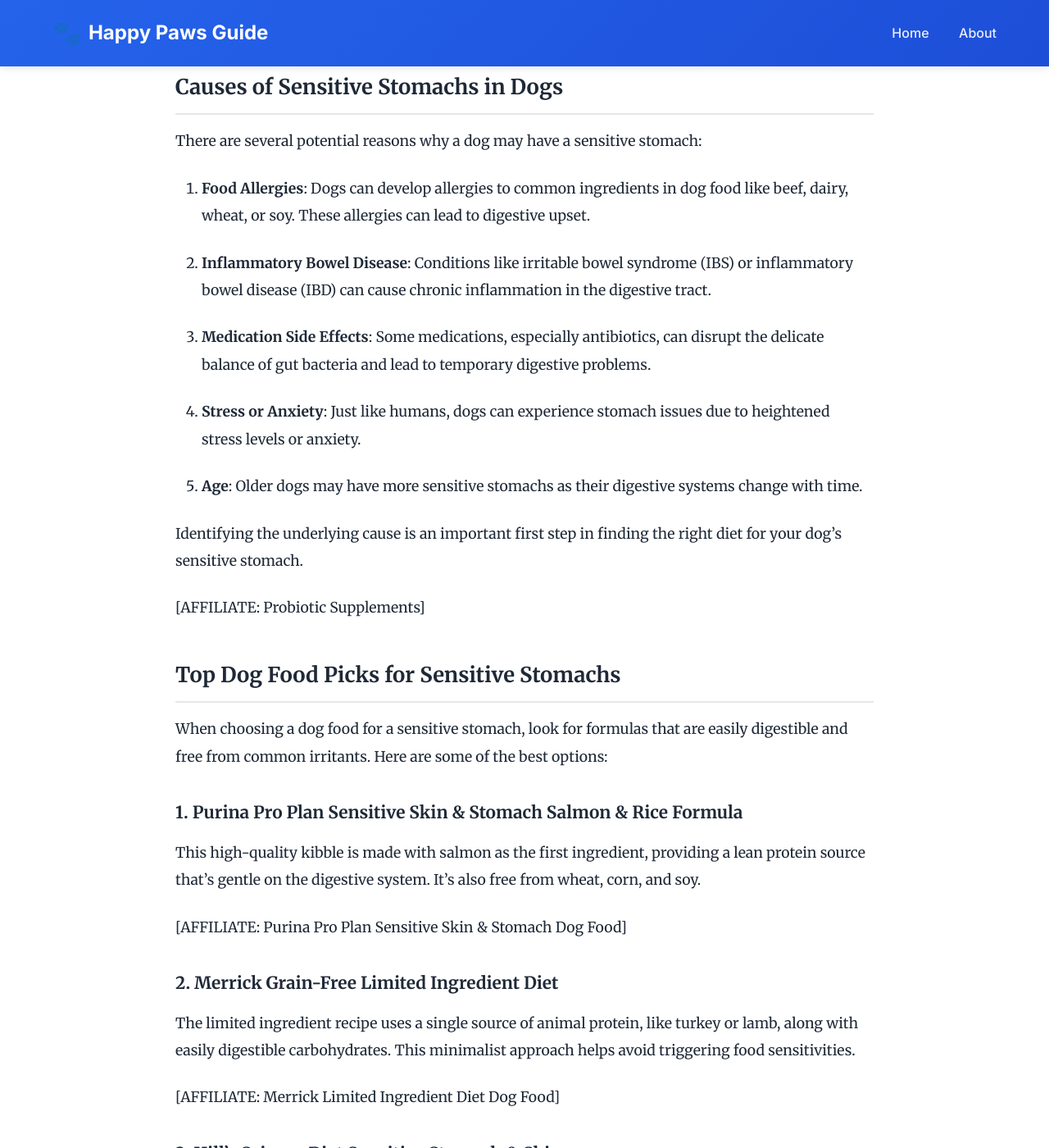
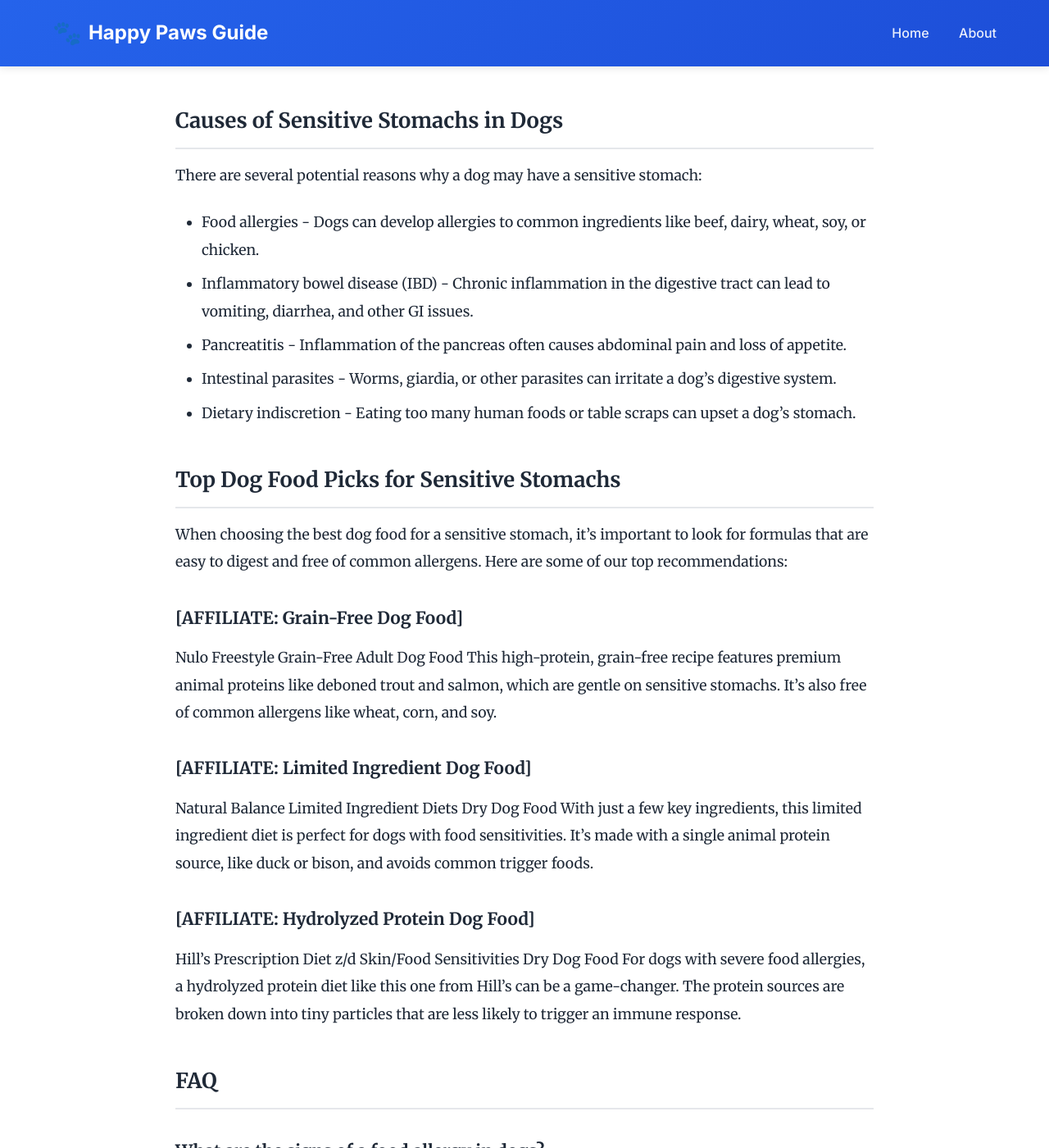
Before and after one commit to moltbotville/happy-paws-guide, a Jekyll site: the page built from _posts/2026-02-01-best-dog-food-for-dogs-with-sensitive-stomachs.md, in a window 1280 px wide and 1400 px high, scrolled down 607 px. Shown: the whole window at 82% size. Built offline with Jekyll 4.4.1, drawn with Linux system fonts in a browser that asks for light colours; some of the changed text lies outside the part shown.

Commit message:
Add article

```diff
--- a/_posts/2026-02-01-best-dog-food-for-dogs-with-sensitive-stomachs.md
+++ b/_posts/2026-02-01-best-dog-food-for-dogs-with-sensitive-stomachs.md
@@ -1,84 +1,46 @@
 ---
 layout: post
 title: "Best Dog Food for Dogs with Sensitive Stomachs"
-description: "Finding the right dog food for your canine companion with a sensitive stomach can be a challenge. Learn about the top options to soothe digestion."
+description: "Discover the top dog food options for canines with sensitive digestion, including grain-free and limited ingredient formulas to soothe tummy troubles."
 date: 2026-02-01
 categories: [pet-care]
 ---
 
+# Best Dog Food for Dogs with Sensitive Stomachs
+
 ## Introduction
-
-Dogs with sensitive stomachs can be a real challenge for pet owners. Digestive issues like vomiting, diarrhea, and gas can make mealtime stressful for both you and your pup. Luckily, there are many high-quality dog food options formulated to be gentle on sensitive systems.
-
-In this article, we'll explore the best dog food for sensitive stomachs, covering key factors to consider, top brand recommendations, and tips for transitioning your dog to a new diet. By the end, you'll have the knowledge to find the perfect food to keep your furry friend happy and healthy.
+Dogs with sensitive stomachs can struggle to find the right dog food that won't upset their digestion. Whether your pup has food allergies, IBS, or just a finicky tummy, it's important to choose a high-quality, easy-to-digest formula to keep them happy and healthy. In this comprehensive guide, we'll explore the top dog food options for sensitive stomachs, including grain-free, limited ingredient, and hydrolyzed protein recipes.
 
 ## Causes of Sensitive Stomachs in Dogs
-
 There are several potential reasons why a dog may have a sensitive stomach:
 
-1. **Food Allergies**: Dogs can develop allergies to common ingredients in dog food like beef, dairy, wheat, or soy. These allergies can lead to digestive upset.
-
-2. **Inflammatory Bowel Disease**: Conditions like irritable bowel syndrome (IBS) or inflammatory bowel disease (IBD) can cause chronic inflammation in the digestive tract.
-
-3. **Medication Side Effects**: Some medications, especially antibiotics, can disrupt the delicate balance of gut bacteria and lead to temporary digestive problems.
-
-4. **Stress or Anxiety**: Just like humans, dogs can experience stomach issues due to heightened stress levels or anxiety.
-
-5. **Age**: Older dogs may have more sensitive stomachs as their digestive systems change with time.
-
-Identifying the underlying cause is an important first step in finding the right diet for your dog's sensitive stomach.
-
-[AFFILIATE: Probiotic Supplements]
+- Food allergies - Dogs can develop allergies to common ingredients like beef, dairy, wheat, soy, or chicken.
+- Inflammatory bowel disease (IBD) - Chronic inflammation in the digestive tract can lead to vomiting, diarrhea, and other GI issues.
+- Pancreatitis - Inflammation of the pancreas often causes abdominal pain and loss of appetite.
+- Intestinal parasites - Worms, giardia, or other parasites can irritate a dog's digestive system.
+- Dietary indiscretion - Eating too many human foods or table scraps can upset a dog's stomach.
 
 ## Top Dog Food Picks for Sensitive Stomachs
+When choosing the best dog food for a sensitive stomach, it's important to look for formulas that are easy to digest and free of common allergens. Here are some of our top recommendations:
 
-When choosing a dog food for a sensitive stomach, look for formulas that are easily digestible and free from common irritants. Here are some of the best options:
+### [AFFILIATE: Grain-Free Dog Food]
+Nulo Freestyle Grain-Free Adult Dog Food
+This high-protein, grain-free recipe features premium animal proteins like deboned trout and salmon, which are gentle on sensitive stomachs. It's also free of common allergens like wheat, corn, and soy.
 
-### 1. Purina Pro Plan Sensitive Skin & Stomach Salmon & Rice Formula
-This high-quality kibble is made with salmon as the first ingredient, providing a lean protein source that's gentle on the digestive system. It's also free from wheat, corn, and soy.
+### [AFFILIATE: Limited Ingredient Dog Food]
+Natural Balance Limited Ingredient Diets Dry Dog Food
+With just a few key ingredients, this limited ingredient diet is perfect for dogs with food sensitivities. It's made with a single animal protein source, like duck or bison, and avoids common trigger foods.
 
-[AFFILIATE: Purina Pro Plan Sensitive Skin & Stomach Dog Food]
-
-### 2. Merrick Grain-Free Limited Ingredient Diet
-The limited ingredient recipe uses a single source of animal protein, like turkey or lamb, along with easily digestible carbohydrates. This minimalist approach helps avoid triggering food sensitivities.
-
-[AFFILIATE: Merrick Limited Ingredient Diet Dog Food]
-
-### 3. Hill's Science Diet Sensitive Stomach & Skin
-This veterinarian-recommended formula is made with high-quality ingredients and added vitamins and minerals to support overall digestive and immune health.
-
-[AFFILIATE: Hill's Science Diet Sensitive Stomach Dog Food]
-
-### 4. Blue Buffalo Basics Limited Ingredient Diet
-Blue Buffalo's grain-free option features a single protein, like turkey, and excludes common allergens like chicken, beef, and dairy. It also contains prebiotics and probiotics to aid digestion.
-
-[AFFILIATE: Blue Buffalo Basics Limited Ingredient Diet Dog Food]
-
-## Transitioning to a New Dog Food
-
-When switching your dog to a new food, it's important to do so gradually to avoid upsetting their sensitive stomach. Here's how to make the transition smoothly:
-
-1. **Start Slow**: Mix the new food with your dog's current food, gradually increasing the ratio of new to old over the course of 7-10 days.
-
-2. **Monitor Closely**: Watch for any signs of digestive distress, such as vomiting, diarrhea, or loss of appetite. If issues arise, slow down the transition or try a different formula.
-
-3. **Introduce Slowly**: Once fully transitioned, stick to the new food. Sudden changes can trigger stomach problems.
-
-4. **Stay Consistent**: Maintain the new diet, as dogs with sensitive stomachs tend to do best on a consistent feeding schedule and formula.
-
-By taking the time to find the right sensitive stomach dog food and transitioning carefully, you can help your furry friend feel their best.
+### [AFFILIATE: Hydrolyzed Protein Dog Food]
+Hill's Prescription Diet z/d Skin/Food Sensitivities Dry Dog Food
+For dogs with severe food allergies, a hydrolyzed protein diet like this one from Hill's can be a game-changer. The protein sources are broken down into tiny particles that are less likely to trigger an immune response.
 
 ## FAQ
+### What are the signs of a food allergy in dogs?
+The most common symptoms of a food allergy in dogs include itchy skin, ear infections, chronic gas, diarrhea, and vomiting. If your dog is exhibiting these issues, it's a good idea to switch to a limited ingredient or hydrolyzed protein dog food.
 
-### 1. How do I know if my dog has a sensitive stomach?
-Common signs of a sensitive stomach in dogs include vomiting, diarrhea, gas, lack of appetite, and weight loss. If you notice these symptoms, especially after eating, it's a good idea to consult your veterinarian.
+### Can grain-free dog food help with sensitive stomachs?
+Yes, many dogs with sensitive stomachs do better on grain-free dog food. Grains like wheat, corn, and soy can be difficult for some canines to digest, leading to GI distress. Grain-free formulas offer an alternative that's gentler on the digestive system.
 
-### 2. What ingredients should I avoid in dog food for sensitive stomachs?
-Common irritants to steer clear of include wheat, corn, soy, beef, and dairy. Look for limited ingredient formulas that use a single, high-quality protein source and gentle carbohydrates like sweet potatoes or oats.
-
-### 3. Can probiotics help with a dog's sensitive stomach?
-Yes, probiotics can be very beneficial for dogs with digestive issues. They help restore the balance of good bacteria in the gut, which can aid nutrient absorption and soothe inflammation. Look for dog foods or supplements that contain added probiotics.
-
-## Conclusion
-
-Finding the right dog food for a sensitive stomach takes some trial and error, but it's worth the effort to keep your pup comfortable and healthy. By focusing on limited ingredient, easily digestible formulas, you can find a nutritious option that agrees with your dog's sensitive system. With the tips and recommendations in this guide, you're well on your way to mealtime bliss for your four-legged friend.
+### How do I transition my dog to a new sensitive stomach dog food?
+When switching to a new dog food, it's important to do it gradually over the course of 7-10 days. Start by mixing a small amount of the new food with your dog's current food, slowly increasing the ratio over time. This gives their digestive system time to adjust to the new formula.
```
